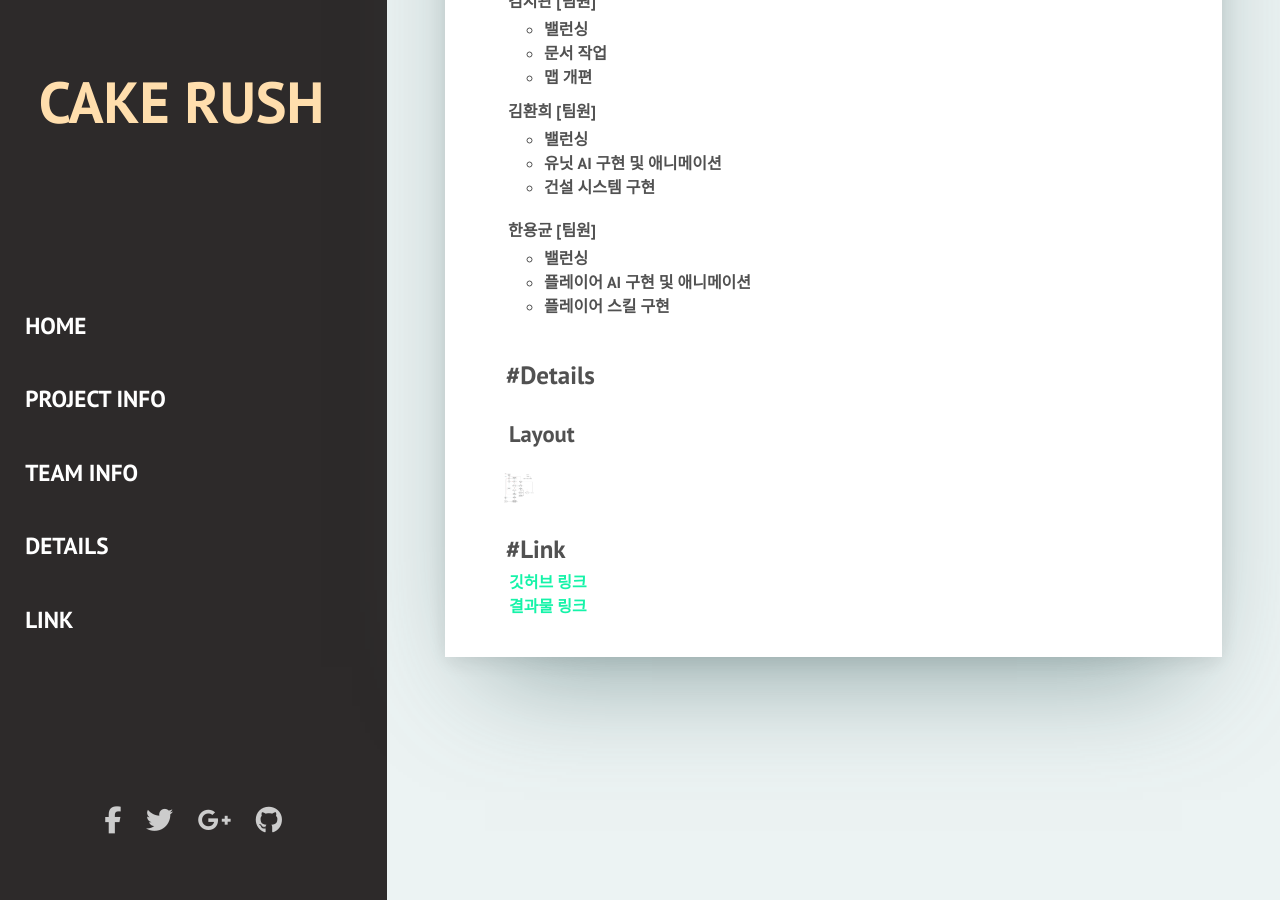
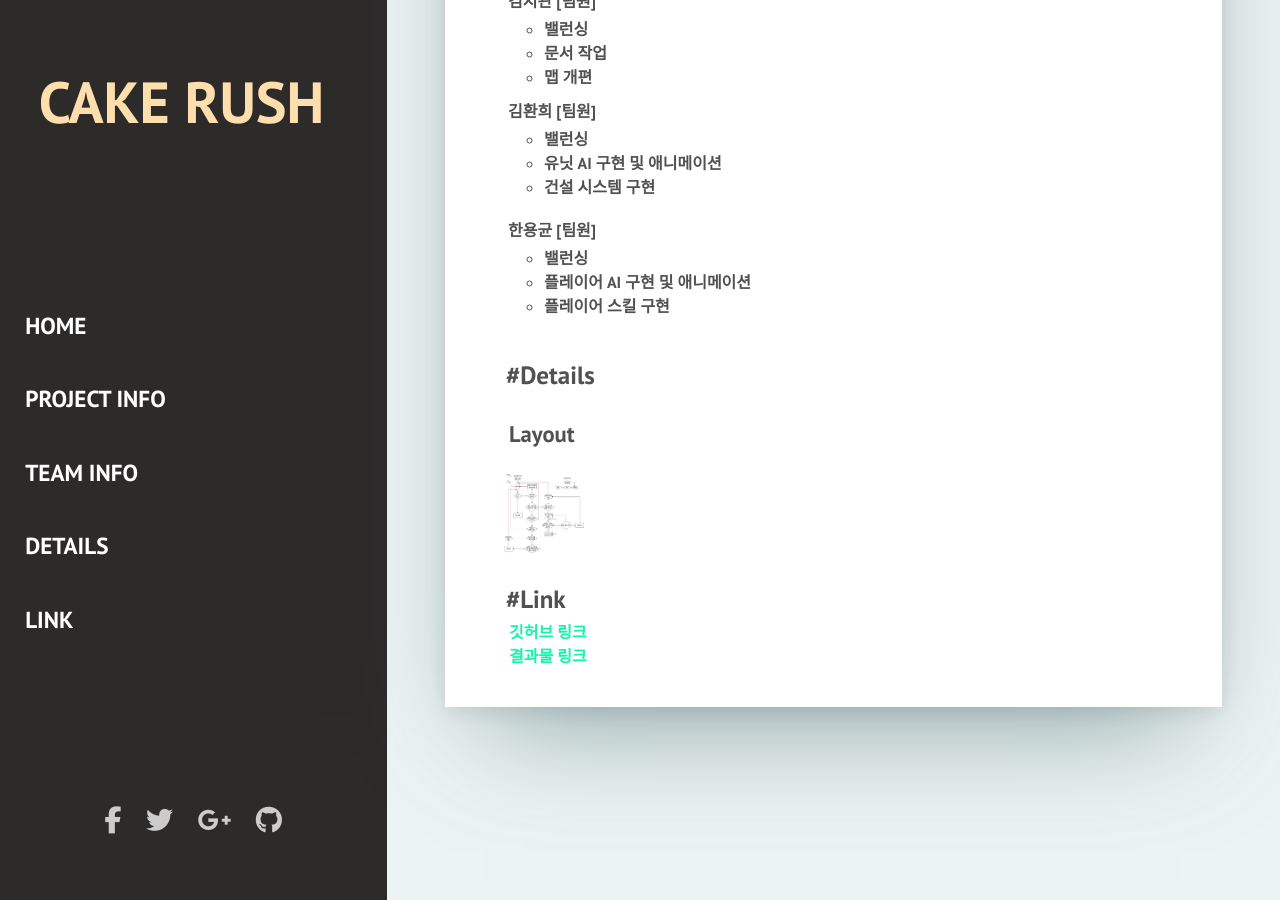
Before and after one commit to yong-gyun/Cake-Rush, a Jekyll site: the page built from index.html, in a window 1280 px wide and 900 px high, scrolled down 696 px. Built offline with Jekyll 4.4.1, drawn with Linux system fonts in a browser that asks for light colours; nearby versions of some CDN libraries; some web fonts are replaced; library files that are not in the unit come from our copies; the list of posts is cut into pages by our own code.

Commit message:
Update index.html

```diff
--- a/index.html
+++ b/index.html
@@ -121,7 +121,7 @@ layout: default
           <li>
             <div class="layout">
               <h3 style="margin-left: 5px;">Layout</h3>
-              <img src="/assets/img/CakeRush_flowchart.png" alt="" style="width: 30px; height: 30px;">
+              <img src="/assets/img/CakeRush_flowchart.png" alt="" style="width: 80px; height: 80px;">
             </div>
           </li>
         </ul>
```
